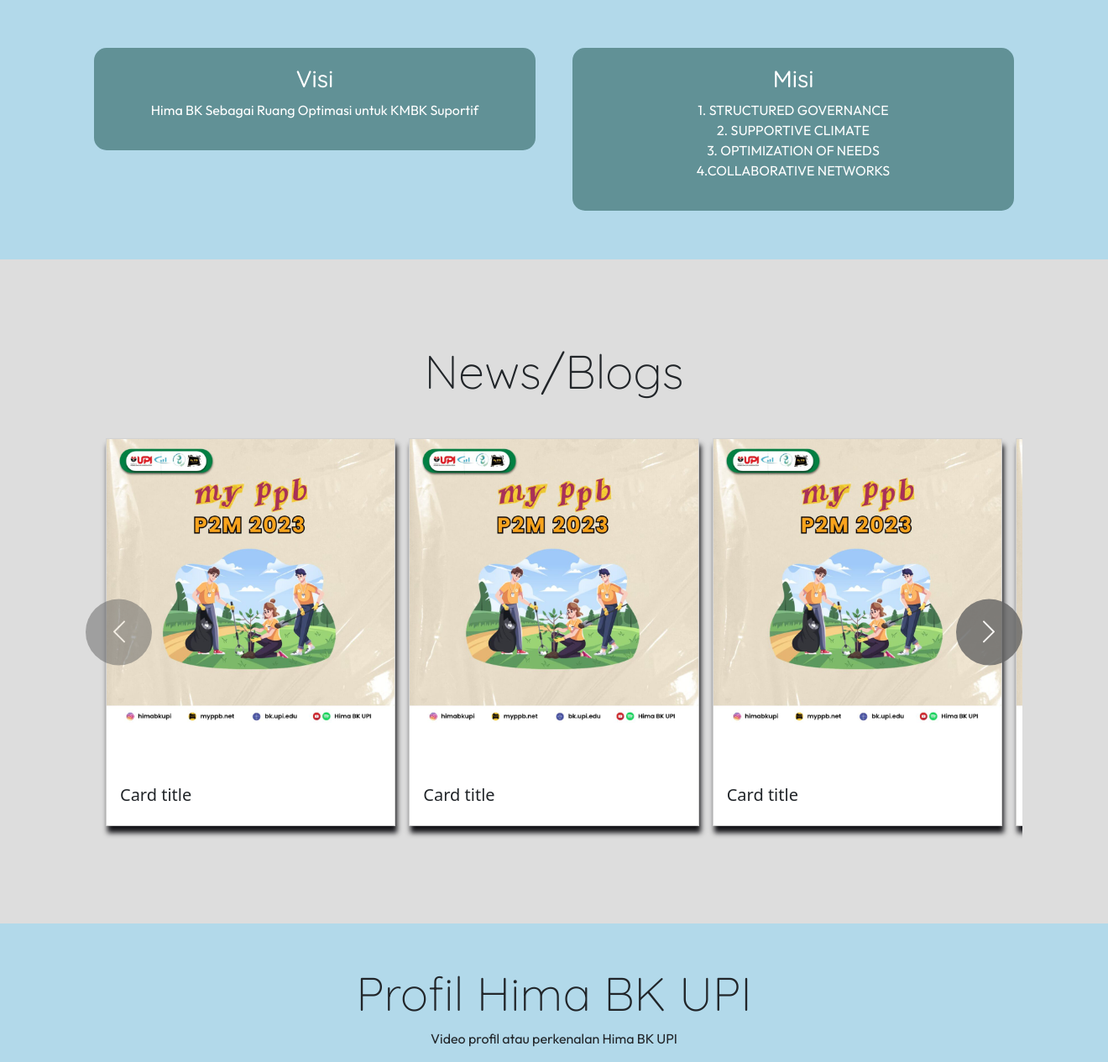
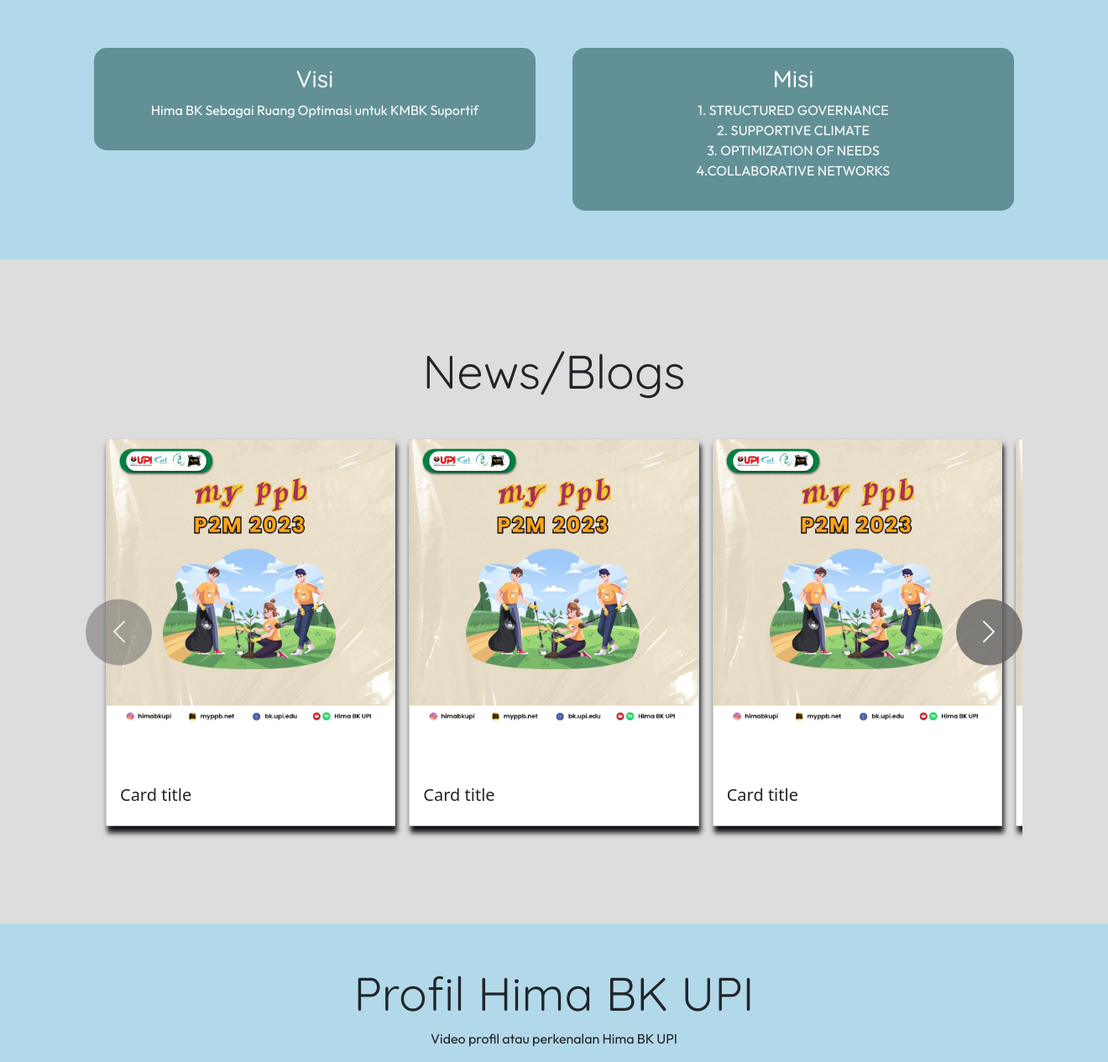
Before and after one commit to nnisafitria/GuidanceConnect, a Python web app: template templates/index.html in a window 1320 px wide; the page is wider, and only the part inside the window is pictured. Shown: the part 557-1822 px from the top of that part at 84% size. Run offline with Jinja, Linux system fonts and the light colour scheme; the template is opened without the code that fills it, so the values that code supplies are empty.

Commit message:
nebelinHuruf

```diff
--- a/templates/index.html
+++ b/templates/index.html
@@ -153,7 +153,7 @@
   <section id="blog-section">
     <div class="container">
       <h2 class="display-4 text-center">
-        News/Blogs
+        <strong>News/Blogs</strong>
       </h2>
       <div id="carouselExample" class="carousel">
         <div class="carousel-inner">
@@ -242,7 +242,7 @@
 
   <section id="section-profil">
     <div class="container">
-      <h2 class="display-4 text-center">Profil Hima BK UPI</h2>
+      <h2 class="display-4 text-center"><strong>Profil Hima BK UPI</strong></h2>
       <p class="text-center">Video profil atau perkenalan Hima BK UPI</p>
       <div class="video-wrapper">
         <div class="embed-responsive embed-responsive-16by9">
@@ -258,7 +258,7 @@
 
   <section id="divisi">
     <div class="container">
-      <h2 class="display-4 text-center">Divisi Organisasi</h2>
+      <h2 class="display-4 text-center"><strong>Divisi Organisasi</strong></h2>
       <div class="section-body">
         <div class="row">
           <div class="col-md-4">
```
